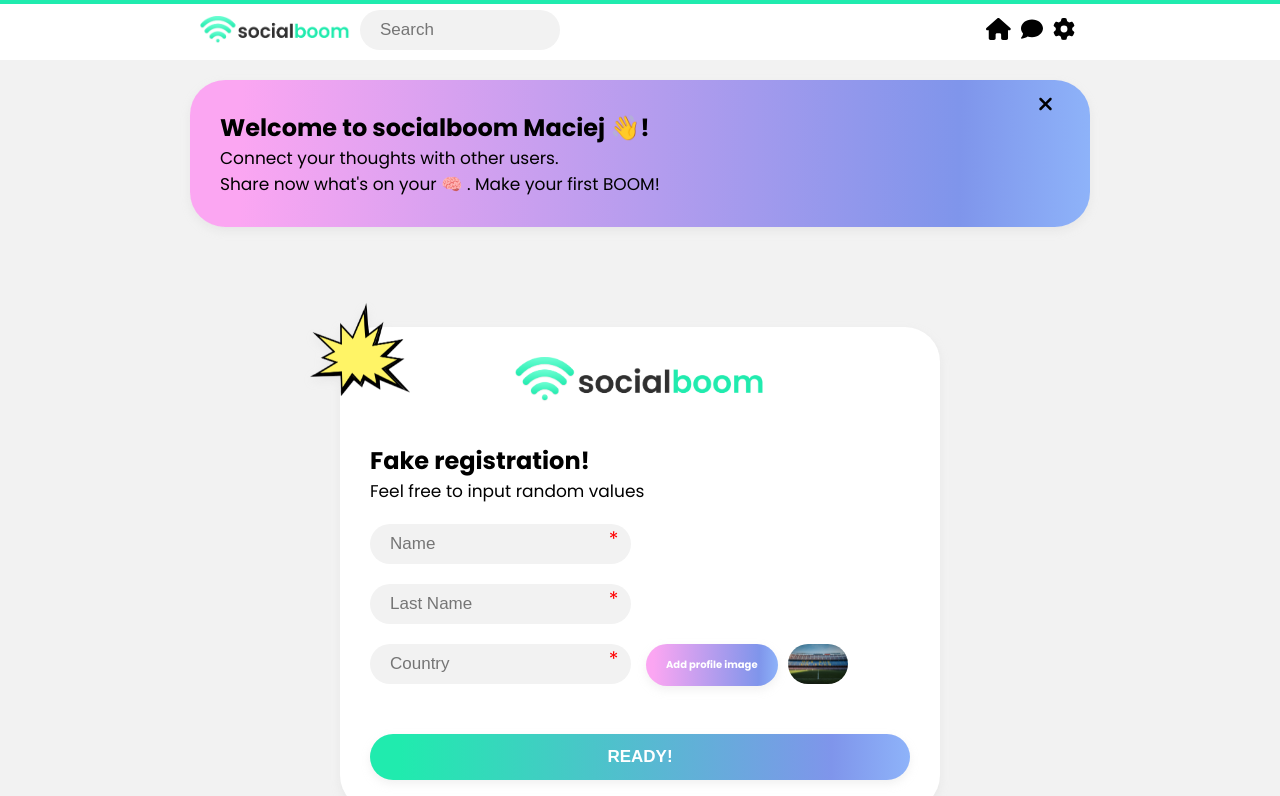
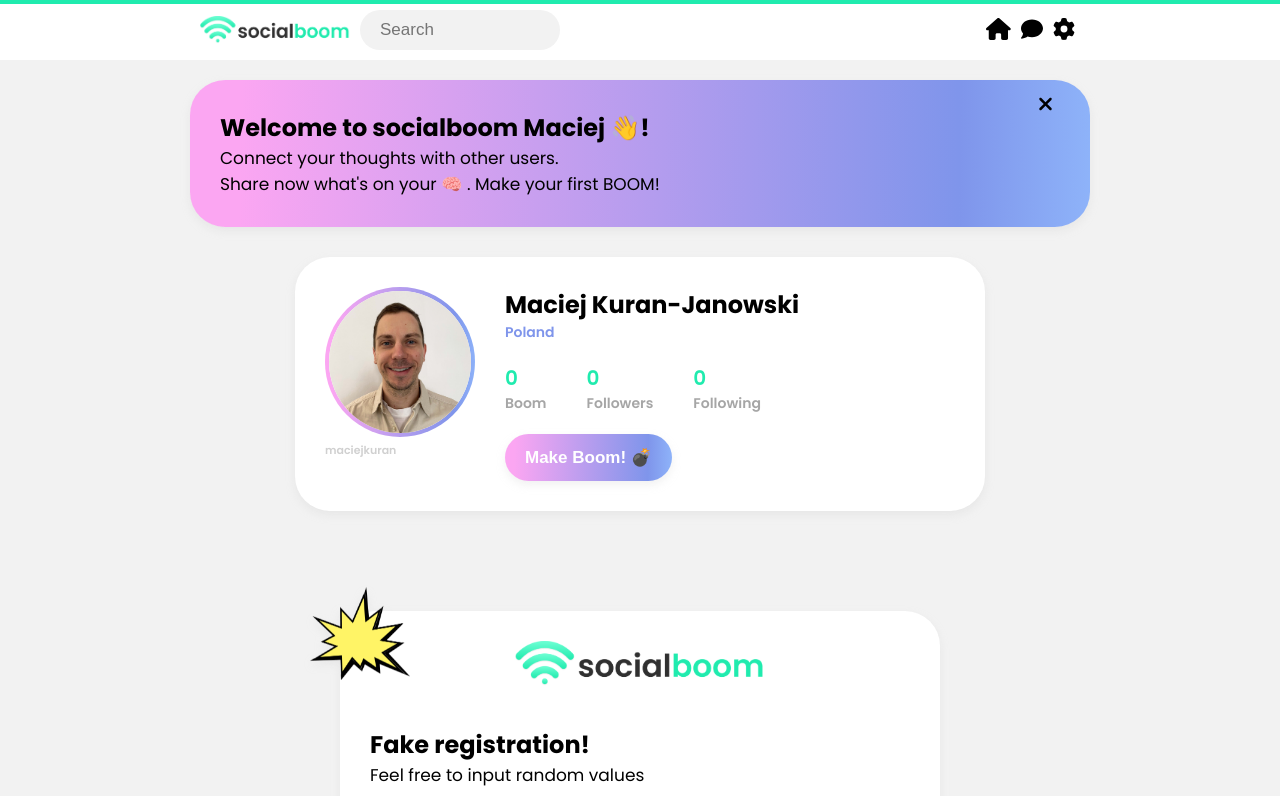
Before and after one commit to maciejkuran/socialboom, a React (Create React App) app: page / in a window 1280 px wide. Shown: the top 796 px of the page. Built offline with nearby package versions, Linux system fonts and the light colour scheme.

Commit message:
created UserInfobar component

```diff
--- a/src/App.js
+++ b/src/App.js
@@ -3,14 +3,16 @@
 import RegisterForm from './components/forms/RegisterForm';
 import Navbar from './components/navbar/Navbar';
 import WelcomePopup from './components/popups/WelcomePopup';
+import UserInfobar from './components/user/UserInfobar';
 
 function App() {
   // return <FontAwesomeIcon style={{ fontSize: '50px' }} icon={faHouseUser} />;
   return (
     <div>
-      <Navbar></Navbar>
-      <WelcomePopup></WelcomePopup>
-      <RegisterForm></RegisterForm>
+      <Navbar />
+      <WelcomePopup />
+      <UserInfobar />
+      <RegisterForm />
     </div>
   );
 }
--- /dev/null
+++ b/src/components/user/UserInfobar.js
@@ -0,0 +1,38 @@
+import classes from './UserInfobar.module.css';
+import Card from '../UI/Card';
+import PrimaryButton from '../UI/PrimaryButton';
+import profileImg from '../../img/maciej kuran.jpg';
+
+const UserInfobar = () => {
+  return (
+    <div className={classes.container}>
+      <Card className={classes.infobar}>
+        <div className={classes['infobar__left']}>
+          <img src={profileImg}></img>
+          <span>maciejkuran</span>
+        </div>
+        <div className={classes['infobar__right']}>
+          <h1>Maciej Kuran-Janowski</h1>
+          <span className={classes['infobar__right__country']}>Poland</span>
+          <div className={classes['infobar__right__stats']}>
+            <div>
+              <span className={classes['infobar__right__stats__number']}>0</span>
+              <span className={classes['infobar__right__stats__label']}>Boom</span>
+            </div>
+            <div>
+              <span className={classes['infobar__right__stats__number']}>0</span>
+              <span className={classes['infobar__right__stats__label']}>Followers</span>
+            </div>
+            <div>
+              <span className={classes['infobar__right__stats__number']}>0</span>
+              <span className={classes['infobar__right__stats__label']}>Following</span>
+            </div>
+          </div>
+          <PrimaryButton>Make Boom! 💣</PrimaryButton>
+        </div>
+      </Card>
+    </div>
+  );
+};
+
+export default UserInfobar;
--- /dev/null
+++ b/src/components/user/UserInfobar.module.css
@@ -0,0 +1,83 @@
+.container {
+  margin: 3rem 0;
+  padding: 0 1rem;
+}
+
+.infobar {
+  max-width: 69rem;
+  display: flex;
+  margin: auto;
+}
+
+.infobar img {
+  width: 15rem;
+  height: 15rem;
+  object-fit: cover;
+  border-radius: 50%;
+  object-position: center;
+  background: linear-gradient(white, white) padding-box,
+    linear-gradient(91.02deg, #fba6f2 5.7%, #7f95eb 85.44%, #94bfff 105.77%) border-box;
+  border-radius: 50em;
+  border: 4px solid transparent;
+}
+
+.infobar__left {
+  display: flex;
+  flex-direction: column;
+}
+
+.infobar__left span {
+  font-size: 1.1rem;
+  font-weight: 600;
+  color: #d0d0d0;
+  margin-top: 0.5rem;
+}
+
+.infobar__right {
+  margin-left: 3rem;
+  width: 100%;
+}
+
+.infobar__right h1 {
+  white-space: pre-line;
+}
+
+.infobar__right__country {
+  color: #7f95eb;
+  font-weight: 600;
+  font-size: 1.4rem;
+}
+
+.infobar__right__stats {
+  display: flex;
+  margin: 2rem 0;
+}
+
+.infobar__right__stats div {
+  display: flex;
+  flex-direction: column;
+  margin-right: 4rem;
+}
+
+.infobar__right__stats__number {
+  font-weight: 600;
+  font-size: 2rem;
+  color: var(--color-accent);
+}
+
+.infobar__right__stats__label {
+  font-weight: 600;
+  font-size: 1.4rem;
+  color: #a6a6a6;
+}
+
+@media (max-width: 565.98px) {
+  .infobar {
+    flex-direction: column;
+    align-items: center;
+  }
+
+  .infobar__right__stats div {
+    margin-right: 2rem;
+  }
+}
```
Also changed, not shown: src/img/maciej kuran.jpg (added).
